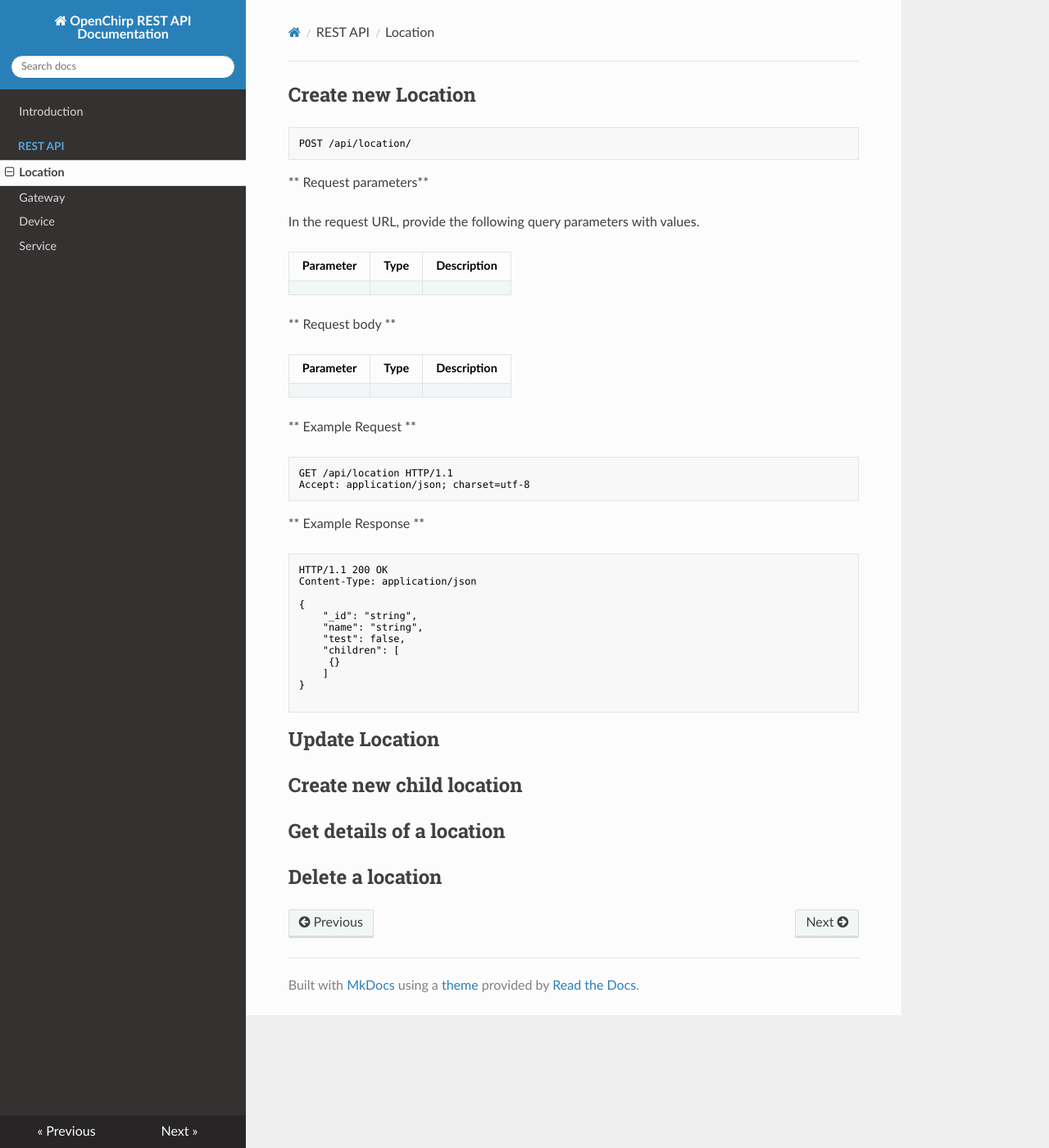
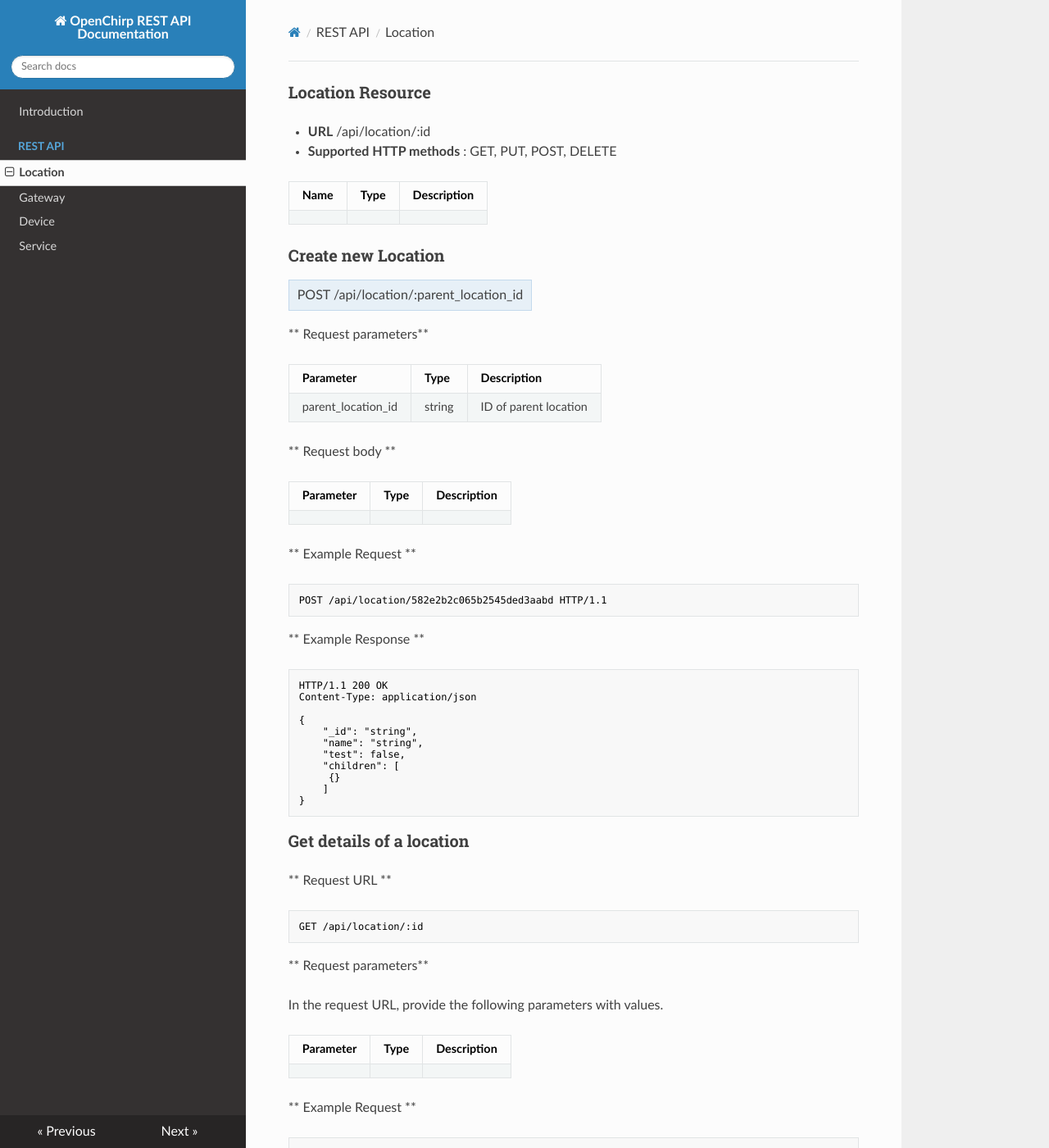
Before and after one commit to OpenChirp/openchirp_rest, an MkDocs documentation site: the page built from documentation/docs/location.md, in a window 1280 px wide and 1400 px high. Shown: the whole window at 82% size. Built offline with MkDocs 1.6.1, drawn with Linux system fonts in a browser that asks for light colours; nearby versions of some CDN libraries; old or Windows-style settings are respelled for this version of MkDocs; some of the changed text lies outside the part shown.

Commit message:
More documentation on location

````diff
--- /dev/null
+++ b/documentation/docs/extra.css
@@ -0,0 +1,19 @@
+.operation {
+
+background-color: #e7f0f7;
+border: 1px solid #c3d9ec;
+/*color: #0f6ab4;*/
+padding:10px;
+
+}
+
+
+.box {border:1px solid #c3d9ec;}
+.box t1 {background:#e7f0f7;color:#0f6ab4;padding:10px;}
+.box p {color:#0f6ab4;padding:10px;}
+.box {
+    -moz-border-radius-topright:5px;
+    -moz-border-radius-topleft:5px;
+    -webkit-border-top-right-radius:5px;
+    -webkit-border-top-left-radius:5px;
+}
--- a/documentation/docs/location.md
+++ b/documentation/docs/location.md
@@ -1,13 +1,21 @@
-## Create new Location
-```
-POST /api/location/
-```
+### Location Resource
+
+* **URL** /api/location/:id
+* **Supported HTTP methods** : GET, PUT, POST, DELETE
+
+| Name | Type | Description |
+|:----------|:-----|:------------|
+
+### Create new Location
+
+<span class ="operation">POST /api/location/:parent_location_id </span>
+
+
 ** Request parameters**
-
-In the request URL, provide the following query parameters with values.
 
 | Parameter | Type | Description |
 |:----------|:-----|:------------|
+|parent_location_id|string| ID of parent location|
 
 
 ** Request body **
@@ -17,14 +25,10 @@
 
 
 ** Example Request **
-
 ```http
-GET /api/location HTTP/1.1
-Accept: application/json; charset=utf-8
+POST /api/location/582e2b2c065b2545ded3aabd HTTP/1.1
 ```
-
 ** Example Response **
-
 ```http
 HTTP/1.1 200 OK
 Content-Type: application/json
@@ -37,14 +41,73 @@
      {}
     ]
 }
+```
+
+
+### Get details of a location
+** Request URL **
+
+```http
+GET /api/location/:id
+```
+
+** Request parameters**
+
+In the request URL, provide the following parameters with values.
+
+| Parameter | Type | Description |
+|:----------|:-----|:------------|
+
+
+** Example Request **
+
+```http
+GET /api/location/582e2b2c065b2545ded3aabd HTTP/1.1
 
 ```
 
+** Example Response **
 
-## Update Location
+```http
+HTTP/1.1 200 OK
+Content-Type: application/json
 
-## Create new child location
+{
+    "_id": "582e2b2c065b2545ded3aabd",
+    "name": "CMU",
+    "test": false,
+    "children": [
+     	"5833479babdafd7b34858958"
+    ]
+}
 
-## Get details of a location
+```
+### Update Location
+### Delete a location
 
-## Delete a location
+
+** Request URL **
+
+```http
+DELETE /api/location/:id
+```
+
+** Request parameters**
+
+In the request URL, provide the following parameters with values.
+
+| Parameter | Type | Description |
+|:----------|:-----|:------------|
+|id|string| ID of location to delete|
+
+** Example Request **
+
+```http
+DELETE /api/location/582e2b2c065b2545ded3aabd HTTP/1.1
+```
+
+** Example Response **
+
+```http
+HTTP/1.1 200 OK
+```
--- a/documentation/mkdocs.yml
+++ b/documentation/mkdocs.yml
@@ -1,6 +1,6 @@
 site_name: OpenChirp REST API Documentation
 theme: readthedocs
-#extra_css: [extra.css]
+extra_css: [extra.css]
 pages:
     - Introduction : index.md
     - REST API :
````
Also changed, not shown: documentation/docs/template.md (added, +36 -0 lines), 1 other file.
